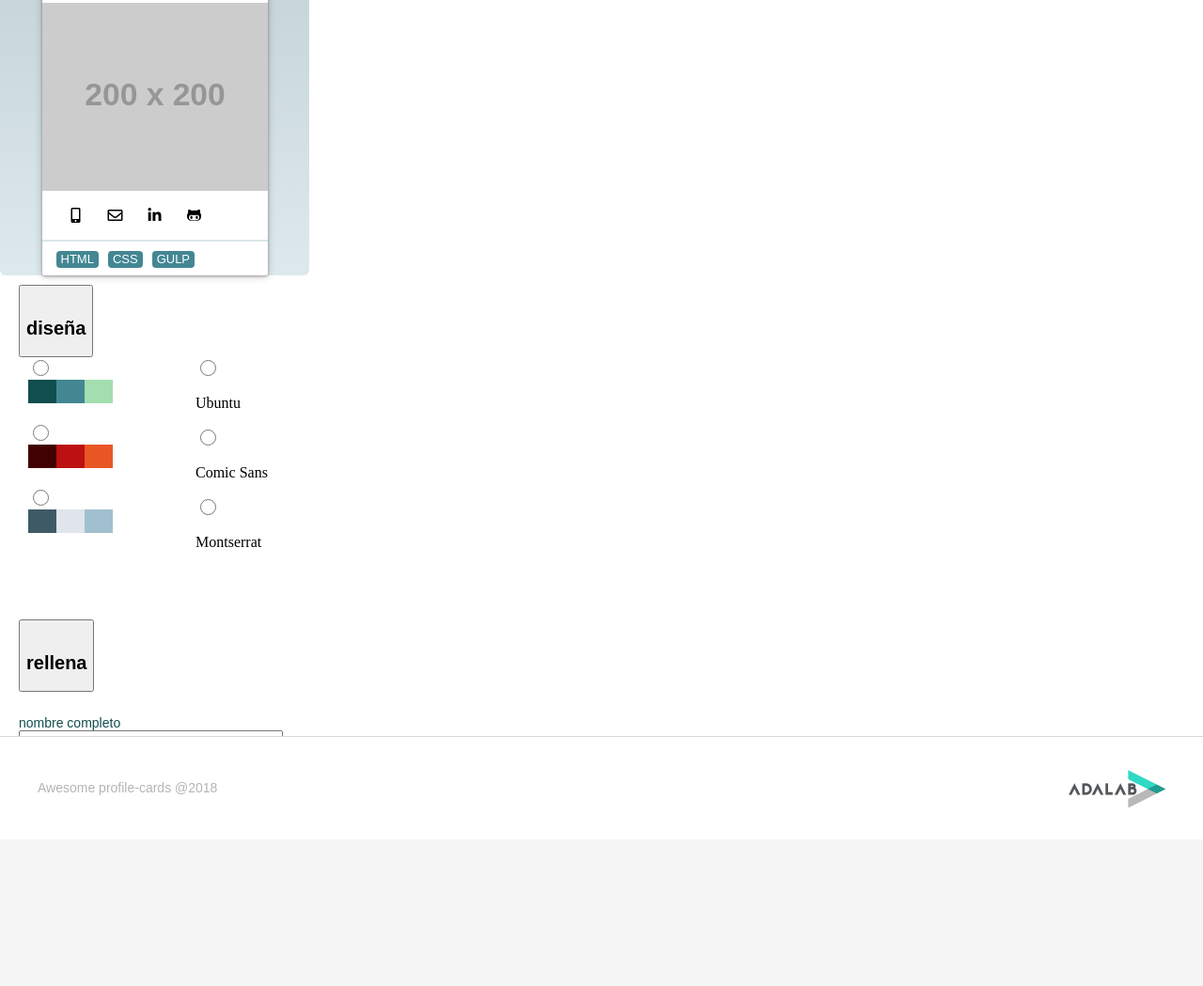
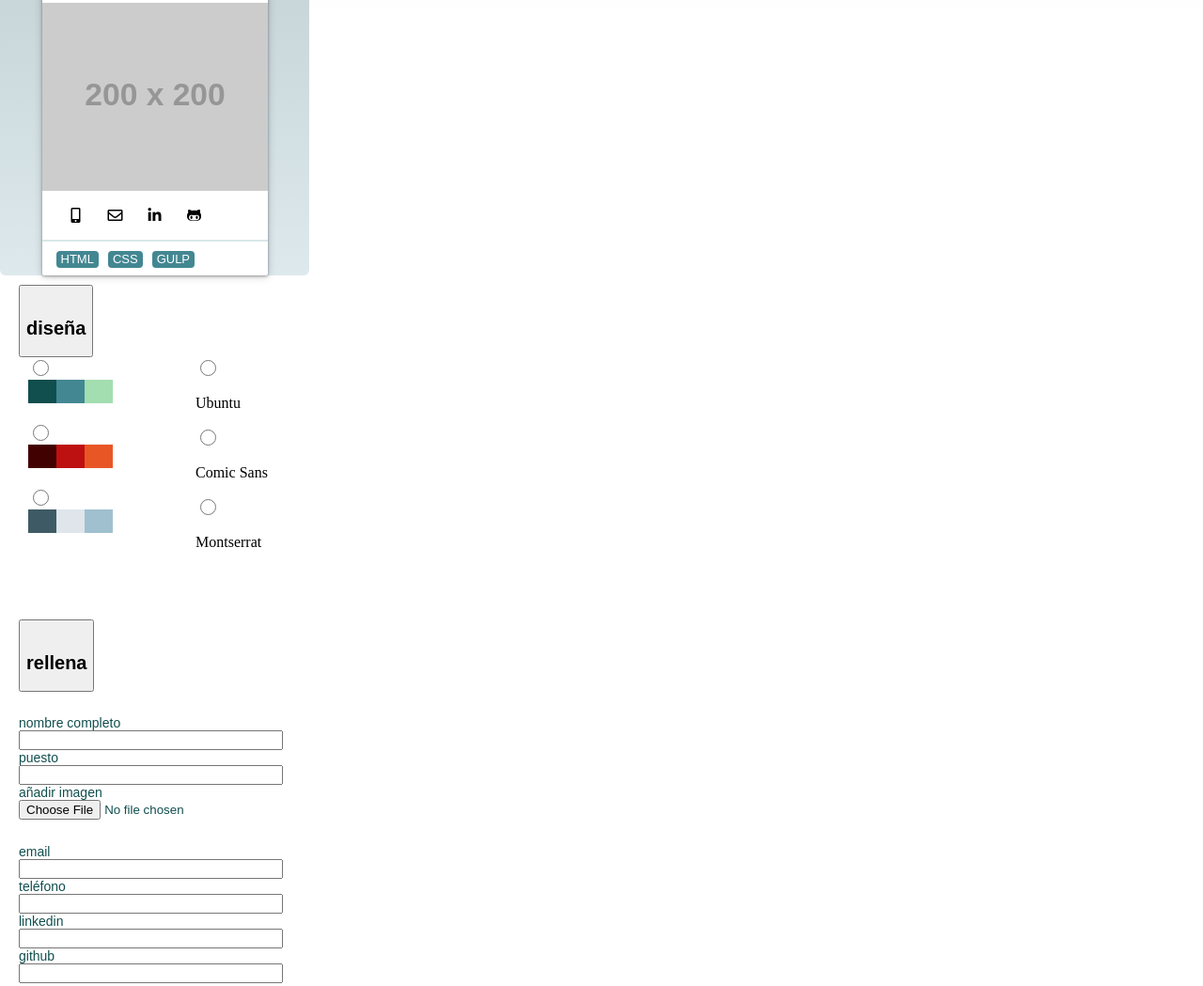
Before and after one commit to Adalab/project-easley-s2-allyouneediscode, a website: page docs/cards.html in a window 1280 px wide. Shown: the part 267-1316 px from the top of the page at 94% size. Before the commit the page ends 1160 px from the top, so only its background shows below. Drawn offline with nearby package versions, Linux system fonts and the light colour scheme; files that its build step writes are made by us from their sources; placeholder pictures from the web are drawn by us; a web font is replaced by a local one.

Commit message:
add overflow scroll

```diff
--- a/_src/assets/scss/layout/_main-cards.scss
+++ b/_src/assets/scss/layout/_main-cards.scss
@@ -622,6 +622,8 @@ margin: 6px 9.5px 6px 10.5px;
   }
   .main__form {
     background-image: none;
+    overflow: scroll;
+    height: 100%;
   }
 
   .dropdown{
```
